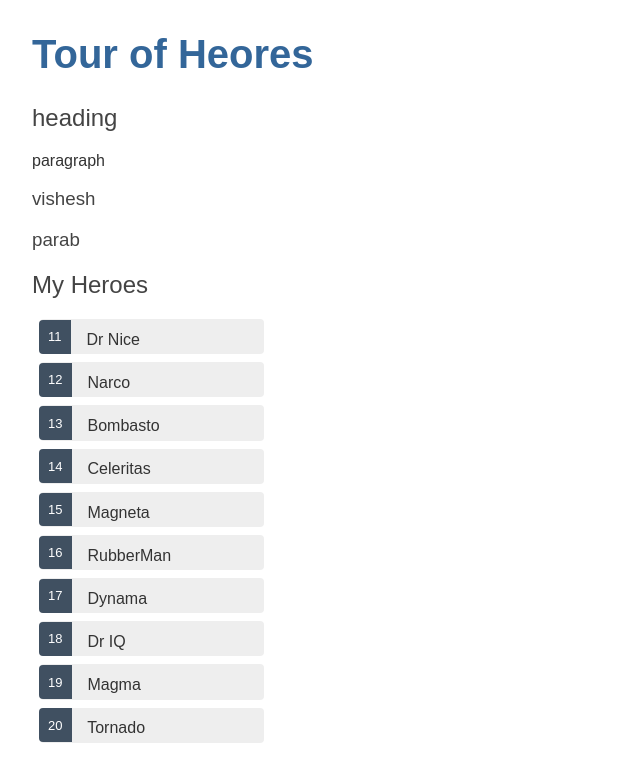
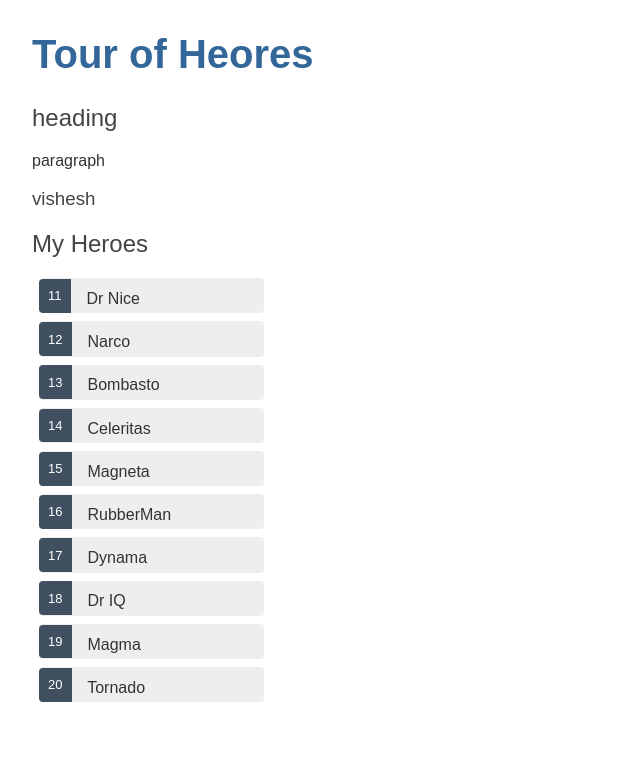
Before and after one commit to visheshparab/php-demo, an Angular app: page / in a window 1280 px wide. Shown: the top 782 px of the page, without its empty margins (0-640 px from the left). Built offline with nearby package versions, Linux system fonts and the light colour scheme.

Commit message:
Update app.component.html
removed heading

```diff
--- a/src/app/app.component.html
+++ b/src/app/app.component.html
@@ -2,5 +2,4 @@
 <h2>heading</h2>
 <p>paragraph</p>
 <h3>vishesh</h3>
-<h3>parab</h3>
 <app-heroes></app-heroes>
```
